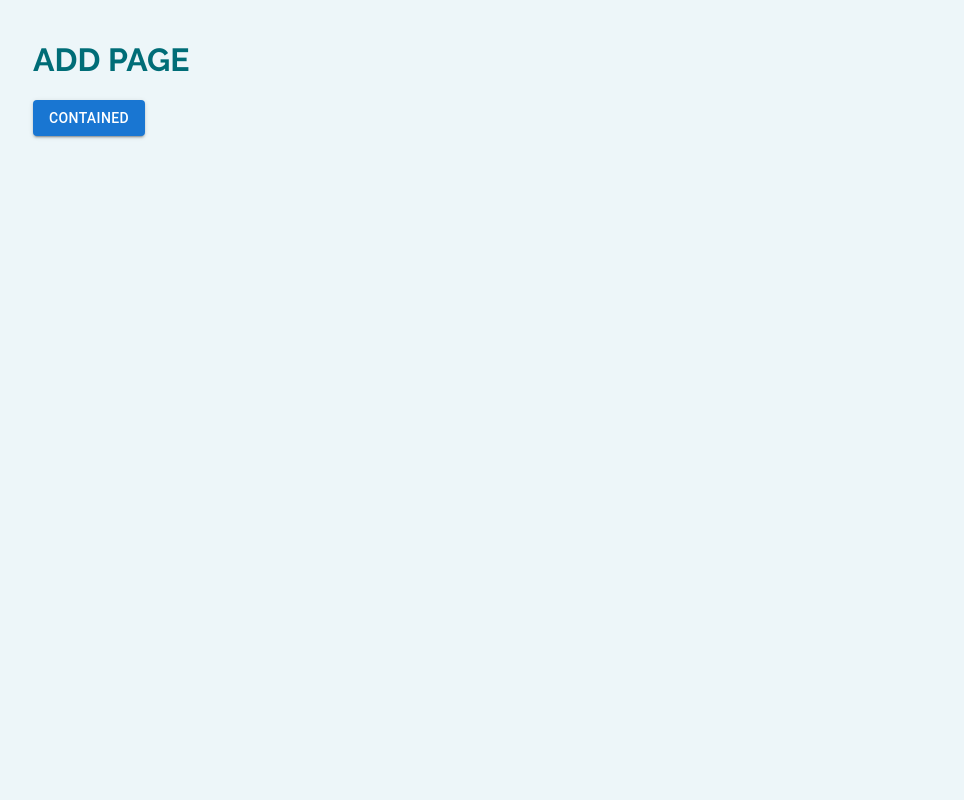
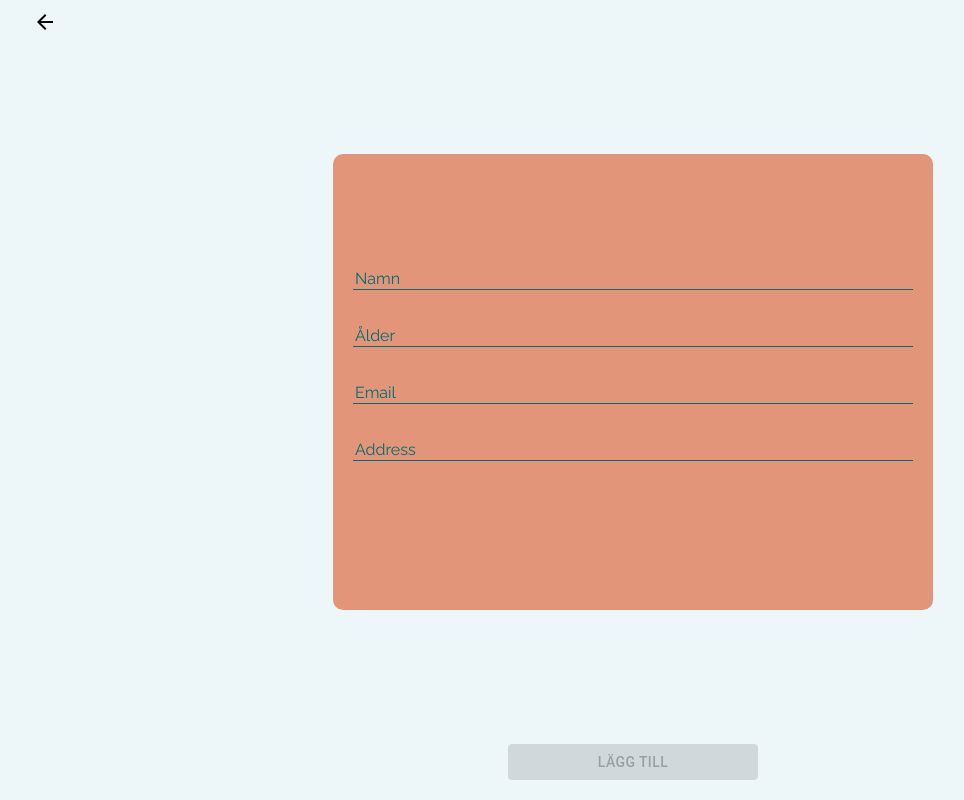
Before and after one commit to WilliamNordqvist/candidates, a React (Create React App) app: page /add in a window 1280 px wide. Shown: the whole page, without its empty margins (7-971 px from the left). Built offline with nearby package versions, Linux system fonts and the light colour scheme.

Commit message:
created add page

```diff
--- a/src/components/background/background.tsx
+++ b/src/components/background/background.tsx
@@ -8,6 +8,7 @@ const FullPage = styled(Box)`
   width: 100vw;
   overflow: auto;
   padding: 20px;
+  position:relative;
 `;
 
 const CenterPage = styled.div`
--- a/src/components/button/button.tsx
+++ b/src/components/button/button.tsx
@@ -6,13 +6,14 @@ type TButton = {
   onClick: () => void;
   buttontype?: "primary" | "secondary" | "delete";
   children: ReactNode;
+  disabled?: boolean;
 };
 
 const StyledButton = styled(MUIButton)<{
   buttontype: "primary" | "secondary" | "delete";
 }>`
   && {
-    width:250px;
+    width: 250px;
     ${({ buttontype, theme }) =>
       buttontype === "primary" &&
       css`
@@ -50,6 +51,7 @@ export const Button: React.FC<TButton> = ({
   children,
   onClick,
   buttontype = "primary",
+  disabled = false,
 }) => {
   return (
     <StyledButton
@@ -57,6 +59,7 @@ export const Button: React.FC<TButton> = ({
       onClick={onClick}
       fullWidth
       variant="contained"
+      disabled={disabled}
     >
       {children}
     </StyledButton>
--- a/src/context/candidateContext.tsx
+++ b/src/context/candidateContext.tsx
@@ -1,4 +1,10 @@
-import React, { createContext, ReactNode, useContext } from "react";
+import React, {
+  createContext,
+  ReactNode,
+  useContext,
+  useEffect,
+  useState,
+} from "react";
 import data from "../db.json";
 
 export enum RecruiterStage {
@@ -11,7 +17,7 @@ export enum RecruiterStage {
 
 export type TCandidate = {
   name: string;
-  age: number;
+  age: number | string;
   email: string;
   address: string;
   stage: RecruiterStage;
@@ -28,16 +34,35 @@ export const recruiterStages: RecruiterStage[] = [
 
 const CandidatesContext = createContext({
   candidates: undefined,
-}) as React.Context<{ candidates?: TCandidate[] }>;
+  addCandidate: () => undefined,
+}) as React.Context<{
+  candidates?: TCandidate[];
+  addCandidate: ((candidate: TCandidate) => void )| (() => void);
+}>;
 
 const mockedData = data as TCandidate[];
 export const CandidateContextProvider: React.FC<{ children: ReactNode }> = ({
   children,
 }) => {
+  const [candidates, setCandidates] = useState<TCandidate[] | undefined>();
+
+  useEffect(() => {
+    setCandidates(mockedData);
+  }, []);
+
+  const addCandidate = (candidate:TCandidate) => {
+    setCandidates([
+      ...candidates || [],
+      candidate
+    ])
+  }
+
   return (
     <CandidatesContext.Provider
       value={{
-        candidates: mockedData,
+        candidates,
+        addCandidate
+
       }}
     >
       {children}
@@ -46,6 +71,6 @@ export const CandidateContextProvider: React.FC<{ children: ReactNode }> = ({
 };
 
 export const useCandidates = () => {
-  const { candidates } = useContext(CandidatesContext);
-  return candidates;
+  const store = useContext(CandidatesContext);
+  return store;
 };
--- a/src/pages/Add/Add.tsx
+++ b/src/pages/Add/Add.tsx
@@ -1,16 +1,66 @@
-import { Button } from "@mui/material";
-import React from "react";
+import React, { useState } from "react";
+import { useNavigate } from "react-router-dom";
 import styled from "styled-components";
+import { Button } from "../../components/button/button";
+import { CandidateForm } from "../../components/form/form";
+import {
+  RecruiterStage,
+  TCandidate,
+  useCandidates,
+} from "../../context/candidateContext";
+import ArrowBackIcon from "@mui/icons-material/ArrowBack";
+import { Box } from "@mui/material";
 
-const H1 = styled.h1`
-  color: ${({ theme }) => theme.primary};
+const FlexWrapper = styled.div`
+  display: flex;
+  align-items: center;
+  flex-direction: column;
+  height: 100%;
 `;
 
 export const Add: React.FC = () => {
+  const [candidate, setCandidate] = useState({
+    name: "",
+    age: "",
+    email: "",
+    address: "",
+    stage: RecruiterStage.CONTACT,
+    id: new Date().getTime(),
+  });
+  const navigate = useNavigate();
+  const { addCandidate } = useCandidates();
+
+  const onInput = (key: string, value: string | number) => {
+    setCandidate({
+      ...candidate,
+      [key]: value,
+    });
+  };
+
+  const onSubmit = () => {
+    addCandidate(candidate);
+    navigate("/");
+  };
+
   return (
-    <div>
-      <H1>ADD PAGE</H1>
-      <Button variant="contained">Contained</Button>
-    </div>
+    <Box height={"100%"}>
+      <ArrowBackIcon
+        onClick={() => navigate("/")}
+        sx={{
+          position: "absolute",
+          top: "10px",
+        }}
+      />
+      <FlexWrapper>
+        <CandidateForm
+          onSubmit={onSubmit}
+          onInput={onInput}
+          candidate={candidate}
+        />
+        <Button disabled={!candidate.name} onClick={onSubmit}>
+          Lägg till
+        </Button>
+      </FlexWrapper>
+    </Box>
   );
 };
--- a/src/pages/App/App.tsx
+++ b/src/pages/App/App.tsx
@@ -14,7 +14,7 @@ import {
 } from "./AppStyle";
 
 export const App: React.FC = () => {
-  const candidates = useCandidates();
+  const { candidates } = useCandidates();
   const [searchWord, setSearchWord] = useState("");
   const [selectedStage, setSelectedStage] = useState<string | undefined>(
     undefined
@@ -52,6 +52,7 @@ export const App: React.FC = () => {
   if (!searchCandidates) {
     return <p>Loading</p>;
   }
+  console.log({candidates});
   return (
     <>
       <PageWrapper>
@@ -60,7 +61,7 @@ export const App: React.FC = () => {
             <Input
               id="search"
               name="search"
-              placeholder="SEARCH"
+              placeholder="SÖK"
               value={searchWord}
               onChange={(e) => setSearchWord(e.target.value)}
             />
@@ -86,13 +87,13 @@ export const App: React.FC = () => {
           <FlexWrapper>
             {searchCandidates.map((candidate) => (
               //<Link to={/id}/>
-              <Card {...candidate}></Card>
+              <Card key={candidate.id} {...candidate}></Card>
             ))}
           </FlexWrapper>
         </Box>
         <Box mt={10}>
           <Button onClick={() => navigate("/add")} buttontype="secondary">
-            Add new
+            Lägg till
           </Button>
         </Box>
       </PageWrapper>
--- a/src/pages/App/AppStyle.tsx
+++ b/src/pages/App/AppStyle.tsx
@@ -23,9 +23,7 @@ export const Input = styled.input`
   border: none;
   padding: 0;
   color: ${({ theme }) => theme.primary};
-  border-radius: 0px;
   font-size: 16px;
-
   ::placeholder {
     color: ${({ theme }) => theme.primary};
   }
```
